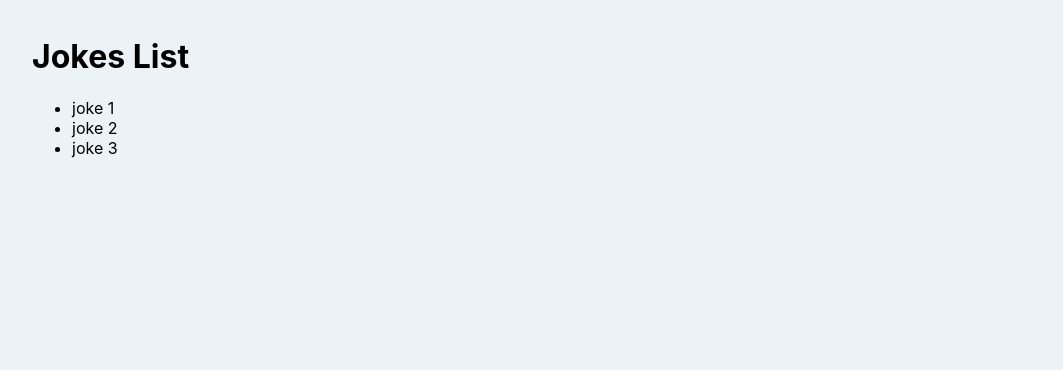
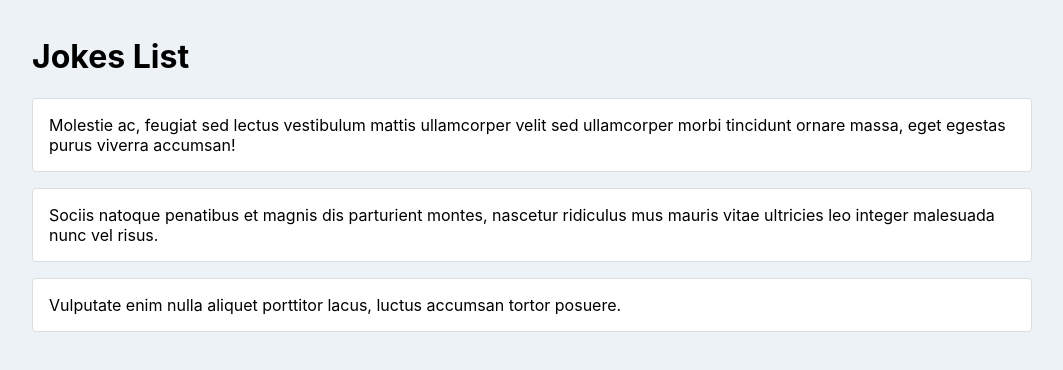
Before and after one commit to markph1990/orion-interview-task, a React (Create React App) app: page / in a window 1280 px wide. Shown: the top 370 px of the page, without its empty margins (108-1171 px from the left). Built offline with nearby package versions, Linux system fonts and the light colour scheme.

Commit message:
add styling for jokes component

```diff
--- /dev/null
+++ b/src/components/JokesList/style.css
@@ -0,0 +1,13 @@
+.jokes {
+  list-style: none;
+  padding: 0;
+  display: grid;
+  row-gap: 16px;
+}
+
+.joke {
+  padding: 16px;
+  border: 1px #ddd solid;
+  border-radius: 4px;
+  background: white;
+}
--- a/src/components/JokesList/view.tsx
+++ b/src/components/JokesList/view.tsx
@@ -1,13 +1,17 @@
 import { Joke } from "../../types";
+
+import "./style.css";
 
 interface OwnProps {
   jokes: Joke[];
 }
 
 const JokesList = ({ jokes }: OwnProps) => (
-  <ul>
-    {jokes.map(({ text }) => (
-      <li>{text}</li>
+  <ul className="jokes">
+    {jokes.map(({ text, id }) => (
+      <li key={id} className="joke">
+        {text}
+      </li>
     ))}
   </ul>
 );
--- a/src/pages/Jokes/view.tsx
+++ b/src/pages/Jokes/view.tsx
@@ -1,11 +1,22 @@
-import { Joke } from "../../types";
-
 import JokesList from "../../components/JokesList/view";
 
 import "./style.css";
 
 // temporary, till we get real data from api
-const jokesMock = [{ text: "joke 1" }, { text: "joke 2" }, { text: "joke 3" }];
+const jokesMock = [
+  {
+    id: "1",
+    text: "Molestie ac, feugiat sed lectus vestibulum mattis ullamcorper velit sed ullamcorper morbi tincidunt ornare massa, eget egestas purus viverra accumsan!",
+  },
+  {
+    id: "2",
+    text: "Sociis natoque penatibus et magnis dis parturient montes, nascetur ridiculus mus mauris vitae ultricies leo integer malesuada nunc vel risus.",
+  },
+  {
+    id: "3",
+    text: "Vulputate enim nulla aliquet porttitor lacus, luctus accumsan tortor posuere.",
+  },
+];
 
 const Jokes = () => (
   <div className="page">
--- a/src/types/index.ts
+++ b/src/types/index.ts
@@ -1,3 +1,4 @@
 export interface Joke {
+  id: string;
   text: string;
 }
```
